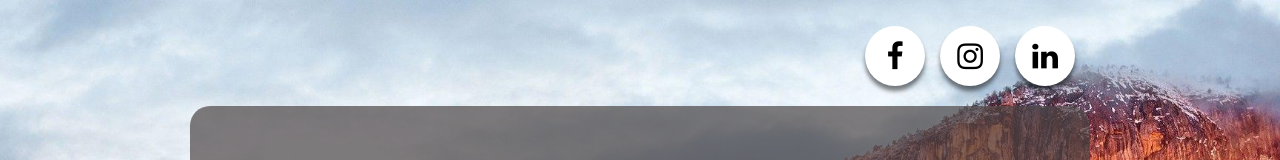
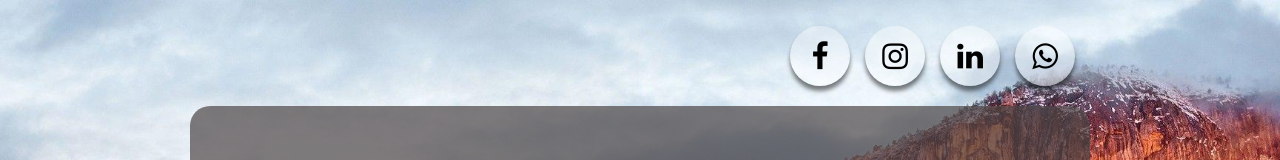
Before and after one commit to MPA2620/MPA-s-Portfolio, a plain HTML site: page index.html in a window 1280 px wide. Shown: the top 160 px of the page. Drawn offline with nearby package versions, Linux system fonts and the light colour scheme; grey boxes are pictures that could not be loaded; a script that the page names is missing.

Commit message:
This is the update before making int online!

```diff
--- a/index.html
+++ b/index.html
@@ -2,9 +2,9 @@
 <html lang="en">
 <head>
     <meta charset="UTF-8">
-    <link rel="shortcut icon" href="./favicon.ico" />
+    <link rel="shortcut icon" href="./mountain.png" />
     <meta name="theme-color" content="#000000" />
-    <title>My Portfolio</title>
+    <title>HTML Beginner | Moldovan Petraș Alexandru</title>
     <link rel="stylesheet" type="text/css" href="src/css/index.css">
     <link href="https://stackpath.bootstrapcdn.com/font-awesome/4.7.0/css/font-awesome.min.css" rel="stylesheet">
     <!-- Add additional CSS & JS files as necessary here -->
@@ -15,6 +15,7 @@
         <li><a href="https://www.facebook.com/profile.php?id=100006323016742"><i class="fa fa-facebook"></i></a></li>
         <li><a href="https://www.instagram.com/moldoalex26/"><i class="fa fa-instagram"></i></a></li>
         <li><a href="https://www.linkedin.com/in/alexandru-moldovan-petra%C8%99-b483b1232/"><i class="fa fa-linkedin"></i></a></li>
+        <li><a href="#"><i class="fa fa-whatsapp"></i></a></li>
     </ul>
 </div>
 <!-- Add your site or application content here -->
--- a/src/css/index.css
+++ b/src/css/index.css
@@ -42,7 +42,7 @@ body {
   width: 60px;
   height: 60px;
   border-radius: 50%;
-  background-color: white;
+  background-color: rgba(255, 255, 255, 0.4);
   text-decoration: none;
   transition: .6s;
   box-shadow: 0 5px 4px rgba(0,0,0,.5);
@@ -62,6 +62,10 @@ body {
 
 .social-menu ul li:nth-child(3) a:hover{
   background-color: #0077B5;
+}
+
+.social-menu ul li:nth-child(4) a:hover{
+  background-color: #25D366;
 }
 
 #profIcon{
```
Also changed, not shown: mountain.png (added).
